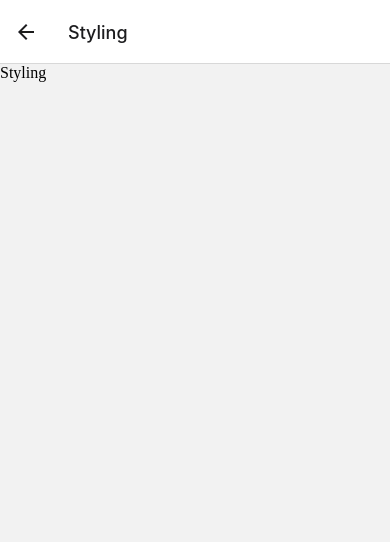
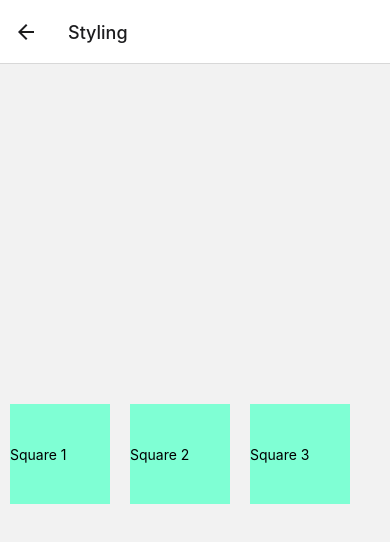
Before and after one commit to yubinjodev/react-native-exercises, a React Native app: screen /Styling in a window 390 px wide. Shown: the top 542 px of the page. Built offline with nearby package versions, Linux system fonts and the light colour scheme.

Commit message:
styling exercise 1158

```diff
--- a/components/Styling.js
+++ b/components/Styling.js
@@ -1,7 +1,39 @@
 import { StyleSheet, View, Text } from "react-native";
 
 const Styling = () => {
-  return <View>Styling</View>;
+  return (
+    <View style={styles.container}>
+      <View style={styles.square}>
+        <Text>Square 1</Text>
+      </View>
+      <View style={styles.square}>
+        <Text>Square 2</Text>
+      </View>
+      <View style={styles.square}>
+        <Text>Square 3</Text>
+      </View>
+    </View>
+  );
 };
 
+const styles = StyleSheet.create({
+  square: {
+    backgroundColor: "aquamarine",
+    width: 100,
+    height: 100,
+    margin: 10,
+    textAlign: "center",
+    justifyContent: "center",
+  },
+
+  container: {
+    display: "flex",
+    flexDirection: "row",
+    justifyContent: "center",
+    top: "50%",
+    position: "absolute",
+    transform: "translateY(-50%)",
+  },
+});
+
 export default Styling;
--- a/package.json
+++ b/package.json
@@ -21,8 +21,8 @@
     "react-dom": "17.0.1",
     "react-native": "0.64.3",
     "react-native-gesture-handler": "~2.1.0",
-    "react-native-reanimated": "^2.5.0",
-    "react-native-safe-area-context": "^4.2.4",
+    "react-native-reanimated": "~2.3.1",
+    "react-native-safe-area-context": "3.3.2",
     "react-native-web": "0.17.1"
   },
   "devDependencies": {
```
Also changed, not shown: 1 other file (tests, documents, lock files or other folders).
